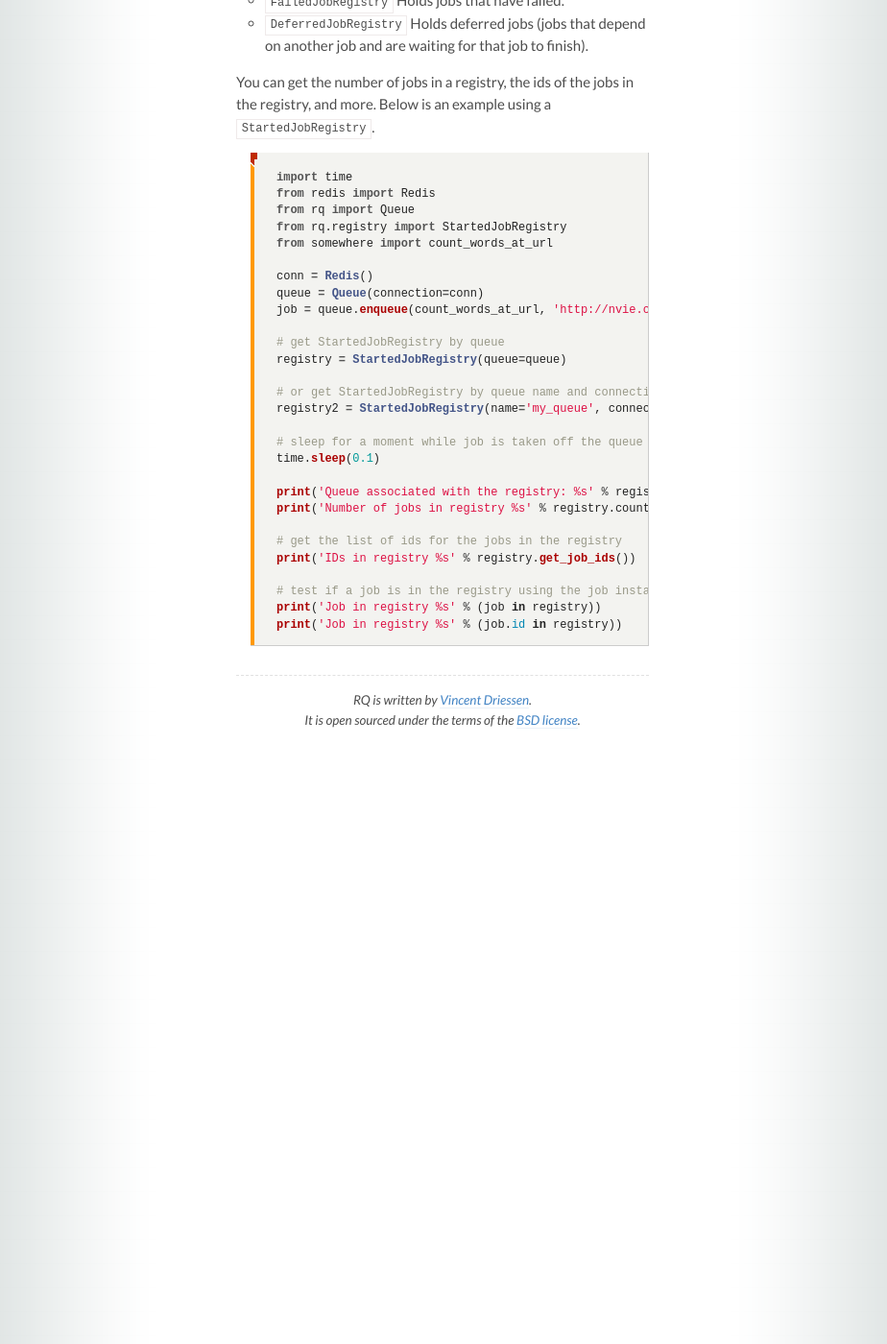
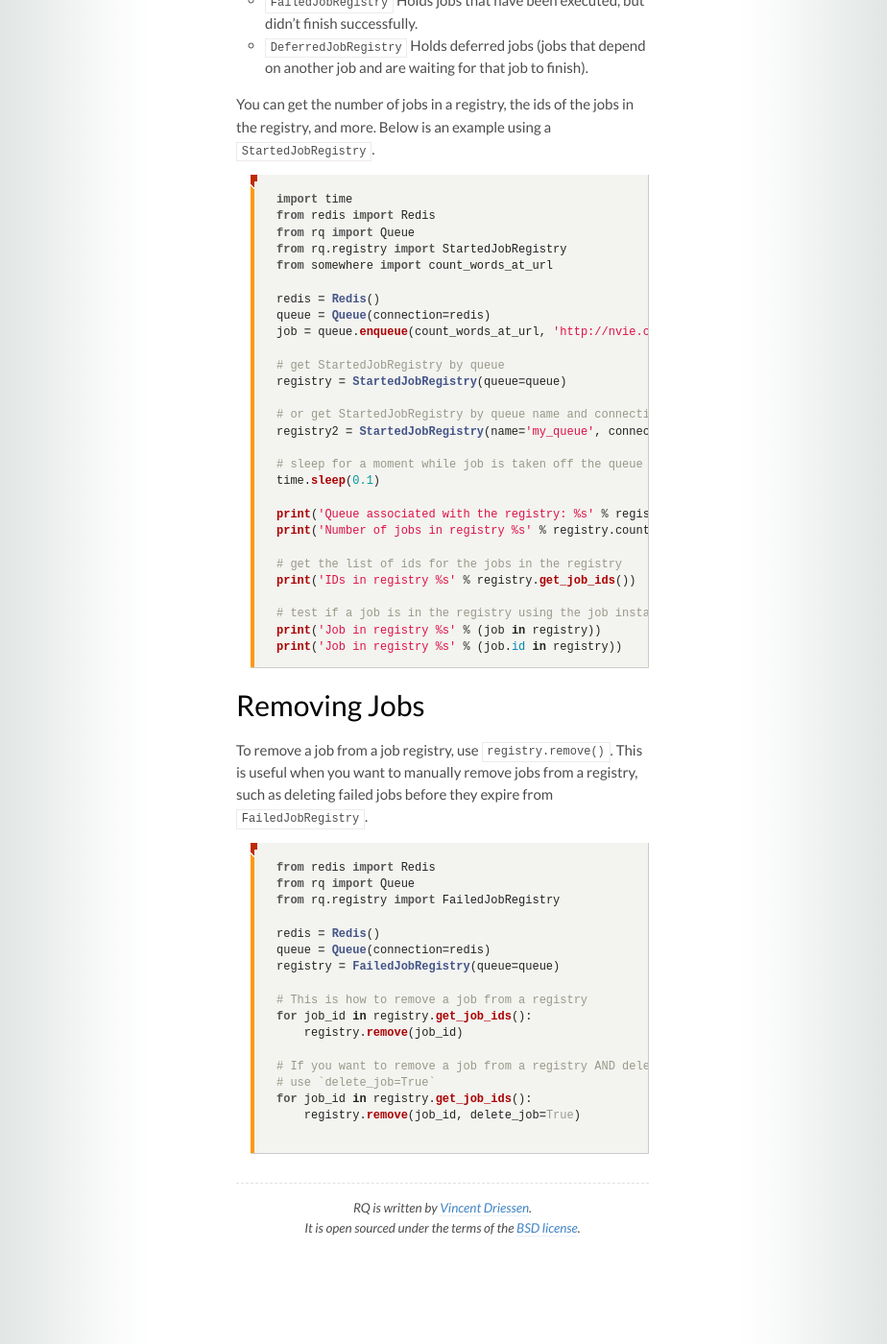
Before and after one commit to rq/rq, a Jekyll site: the page built from docs/docs/job_registries.md, in a window 1280 px wide and 1400 px high, scrolled down 483 px. Shown: the whole window at 96% size, without its empty margins (179-1103 px from the left). Built offline with Jekyll 4.4.1, drawn with Linux system fonts in a browser that asks for light colours; some web fonts are replaced; comment, search, counter and statistics services are not loaded; some of the changed text lies outside the part shown.

Commit message:
Added `delete_job` argument to registry.remove()`

````diff
--- a/docs/docs/job_registries.md
+++ b/docs/docs/job_registries.md
@@ -7,7 +7,7 @@ Each queue maintains a set of Job Registries:
 * `StartedJobRegistry` Holds currently executing jobs. Jobs are added right before they are
 executed and removed right after completion (success or failure).
 * `FinishedJobRegistry` Holds successfully completed jobs.
-* `FailedJobRegistry` Holds jobs that have failed.
+* `FailedJobRegistry` Holds jobs that have been executed, but didn't finish successfully.
 * `DeferredJobRegistry` Holds deferred jobs (jobs that depend on another job and are waiting for that
 job to finish).
 
@@ -20,15 +20,15 @@ from rq import Queue
 from rq.registry import StartedJobRegistry
 from somewhere import count_words_at_url
 
-conn = Redis()
-queue = Queue(connection=conn)
+redis = Redis()
+queue = Queue(connection=redis)
 job = queue.enqueue(count_words_at_url, 'http://nvie.com')
 
 # get StartedJobRegistry by queue
 registry = StartedJobRegistry(queue=queue)
 
 # or get StartedJobRegistry by queue name and connection
-registry2 = StartedJobRegistry(name='my_queue', connection=conn)
+registry2 = StartedJobRegistry(name='my_queue', connection=redis)
 
 # sleep for a moment while job is taken off the queue
 time.sleep(0.1)
@@ -43,3 +43,29 @@ print('IDs in registry %s' % registry.get_job_ids())
 print('Job in registry %s' % (job in registry))
 print('Job in registry %s' % (job.id in registry))
 ```
+
+## Removing Jobs
+
+To remove a job from a job registry, use `registry.remove()`. This is useful
+when you want to manually remove jobs from a registry, such as deleting failed
+jobs before they expire from `FailedJobRegistry`.
+
+```python
+from redis import Redis
+from rq import Queue
+from rq.registry import FailedJobRegistry
+
+redis = Redis()
+queue = Queue(connection=redis)
+registry = FailedJobRegistry(queue=queue)
+
+# This is how to remove a job from a registry
+for job_id in registry.get_job_ids():
+    registry.remove(job_id)
+
+# If you want to remove a job from a registry AND delete the job,
+# use `delete_job=True`
+for job_id in registry.get_job_ids():
+    registry.remove(job_id, delete_job=True)
+
+```
````
Also changed, not shown: rq/registry.py (+11 -2 lines), tests/test_registry.py (+28 -2 lines).
